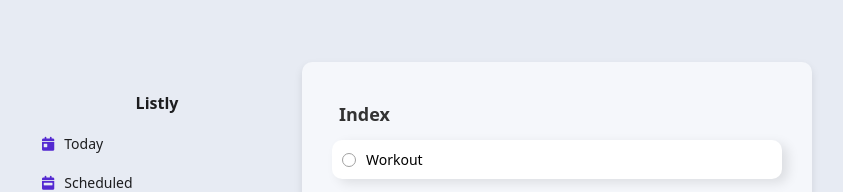
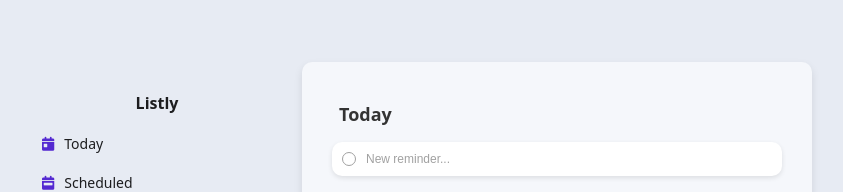
Before and after one commit to leticiaschneider/react-todo-list, a React (Vite) app: page / in a window 1280 px wide. Shown: the top 192 px of the page, without its empty margins (228-1071 px from the left). Built offline with nearby package versions, Linux system fonts and the light colour scheme.

Commit message:
fix first title loaded

```diff
--- a/src/App.tsx
+++ b/src/App.tsx
@@ -10,7 +10,7 @@ interface Task {
 }
 
 function App() {
-  const [title, setTitle] = useState<string>("Index");
+  const [title, setTitle] = useState<string>("Today");
   const [allTasks, setAllTasks] = useState<Task[]>([
     { category: "Personal", text: "Buy groceries", checked: false },
     { category: "Work", text: "Complete project", checked: true },
```
